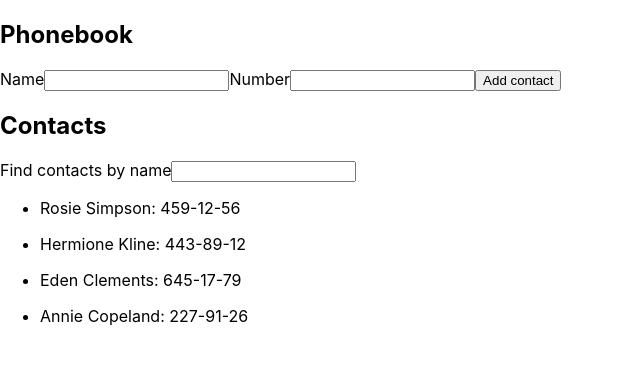
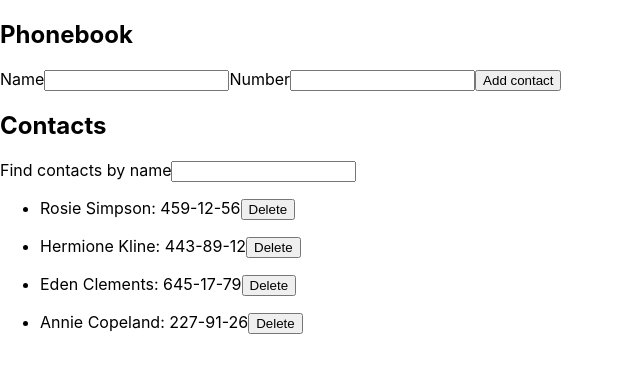
Before and after one commit to dedlev/goit-react-hw-04-phonebook, a React (Create React App) app: page / in a window 1280 px wide. Shown: the top 372 px of the page, without its empty margins (0-640 px from the left). Built offline with nearby package versions, Linux system fonts and the light colour scheme.

Commit message:
adds step 6
adds step 6

```diff
--- a/src/components/App.jsx
+++ b/src/components/App.jsx
@@ -15,12 +15,32 @@ export class App extends Component {
     filter: '',
   };
 
+  handleDelete = id => {
+    this.setState(prevState => {
+      const newContactsList = prevState.contacts.filter(
+        contact => contact.id !== id
+      );
+      return { contacts: newContactsList };
+    });
+  };
+
   handleAddContact = ({ name, number }) => {
+    const { contacts } = this.state;
+    const isAvailableContact = contacts.some(
+      contact => contact.name.toLowerCase() === name.toLowerCase()
+    );
+
+    if (isAvailableContact) {
+      alert(`${name} is already in contacts.`);
+      return;
+    }
+
     const newContact = {
       id: nanoid(4),
       name,
       number,
     };
+
     this.setState(prevState => ({
       contacts: [...prevState.contacts, newContact],
     }));
@@ -48,7 +68,7 @@ export class App extends Component {
         <ContactForm onAddContact={this.handleAddContact} />
         <h2>Contacts</h2>
         <Filter name="filter" value={filter} onChange={this.handleChange} />
-        <ContactList contacts={filteredContacts} />
+        <ContactList contacts={filteredContacts} onDelete={this.handleDelete} />
       </div>
     );
   }
--- a/src/components/ContactList/ContactList.jsx
+++ b/src/components/ContactList/ContactList.jsx
@@ -2,11 +2,15 @@ import React from 'react';
 import PropTypes from 'prop-types';
 import { ContactListItem } from 'components/ContactListItem/ContactListItem';
 
-export const ContactList = ({ contacts }) => {
+export const ContactList = ({ contacts, onDelete }) => {
   return (
     <ul>
       {contacts.map(contact => (
-        <ContactListItem key={contact.id} contact={contact} />
+        <ContactListItem
+          key={contact.id}
+          contact={contact}
+          onDelete={onDelete}
+        />
       ))}
     </ul>
   );
--- a/src/components/ContactListItem/ContactListItem.jsx
+++ b/src/components/ContactListItem/ContactListItem.jsx
@@ -1,11 +1,19 @@
 import React from 'react';
 import PropTypes from 'prop-types';
 
-export const ContactListItem = ({ contact }) => {
+export const ContactListItem = ({ contact, onDelete }) => {
+  const { id, name, number } = contact;
+  const handleDelete = () => {
+    onDelete(id);
+  };
+
   return (
     <li>
       <p>
-        {contact.name}: {contact.number}
+        {name}: {number}
+        <button type="button" onClick={handleDelete}>
+          Delete
+        </button>
       </p>
     </li>
   );
```
